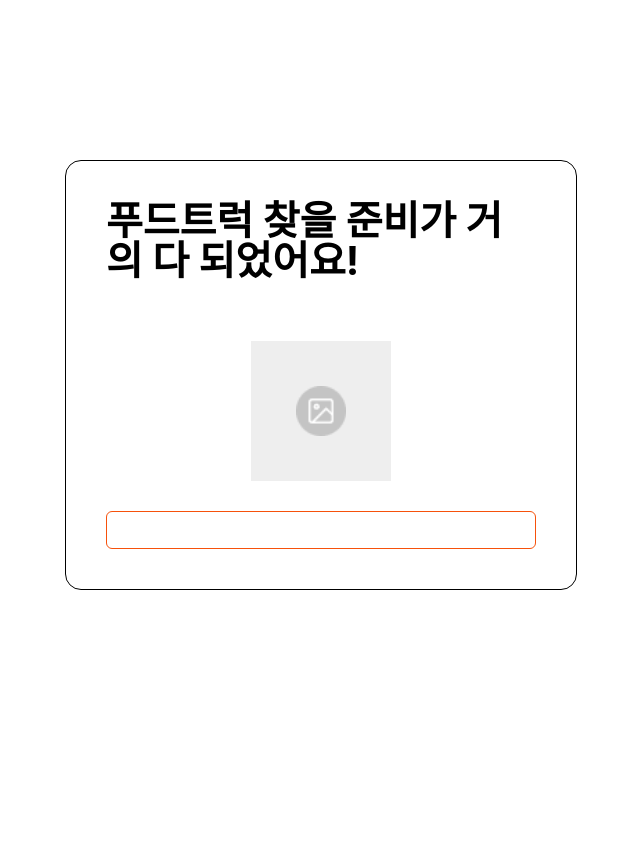
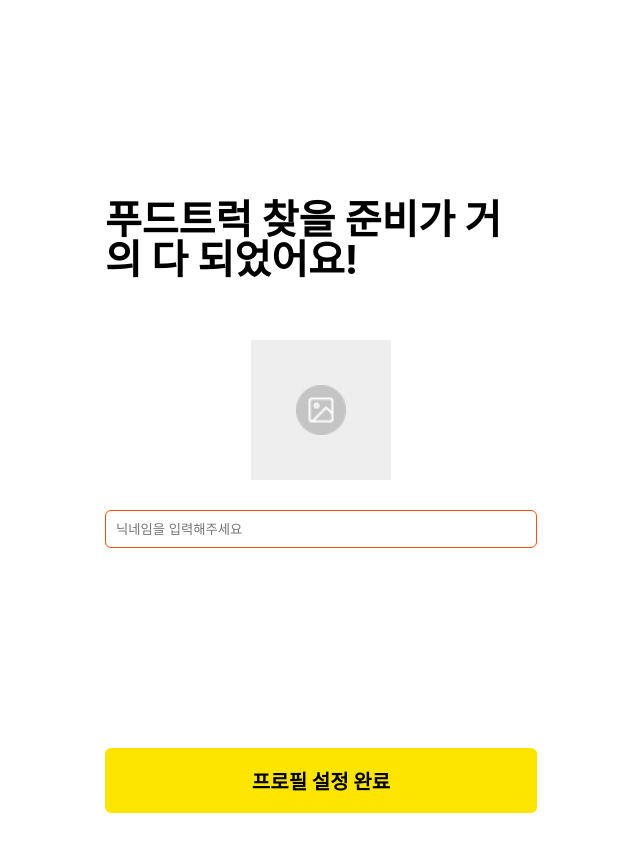
Before and after one commit to jma1020/foorang-front, a Next.js app: page /auth/profile in a window 1280 px wide. Shown: the top 852 px of the page, without its empty margins (319-959 px from the left). Before the commit the page ends 800 px from the top, so only its background shows below. Built offline with nearby package versions, Linux system fonts and the light colour scheme; a web font is replaced by a local one.

Commit message:
💄 간단한 스타일 수정

```diff
--- a/layouts/AuthLayout/AuthLayout.tsx
+++ b/layouts/AuthLayout/AuthLayout.tsx
@@ -30,7 +30,7 @@ export const Container = styled.div`
   margin: 0 auto;
   padding: 0 1.5rem;
   background-color: #ffffff;
-  border: 1px solid black;
+
   border-radius: 1rem;
   @media (min-width: 768px) {
     padding: 2.5rem;
--- a/src/components/auth/AuthBtn.tsx
+++ b/src/components/auth/AuthBtn.tsx
@@ -3,11 +3,11 @@ import styled from "@emotion/styled";
 import React from "react";
 
 interface AuthBtnProps {
-  icon: boolean;
+  icon?: boolean;
   children: React.ReactNode;
 }
 interface AuthBtnStyle {
-  icon: boolean;
+  icon?: boolean;
 }
 
 function AuthBtn({ icon, children }: AuthBtnProps) {
--- a/src/pages/auth/profile.tsx
+++ b/src/pages/auth/profile.tsx
@@ -2,6 +2,8 @@ import React, { useState } from "react";
 import styled from "@emotion/styled";
 import { NextPage } from "next";
 import AuthLayout from "../../../layouts/AuthLayout/AuthLayout";
+import AuthBtn from "src/components/auth/AuthBtn";
+import { useForm } from "react-hook-form";
 
 interface ProfileImgStyle {
   img: any;
@@ -25,7 +27,8 @@ const ProfilePage: NextPage = () => {
         <ProfileImg htmlFor="img" img={mainImg} />
         <ImageInput type="file" id="img" onChange={uploadToClient} />
       </Box>
-      <NickNameInput></NickNameInput>
+      <NickNameInput placeholder="닉네임을 입력해주세요"></NickNameInput>
+      <AuthBtn>프로필 설정 완료</AuthBtn>
     </AuthLayout>
   );
 };
@@ -79,6 +82,7 @@ const NickNameInput = styled.input`
   padding: 10px 10px;
   border: 1px solid #f6510b;
   border-radius: 6px;
+  margin-bottom: 200px;
 `;
 
 export default ProfilePage;
```
